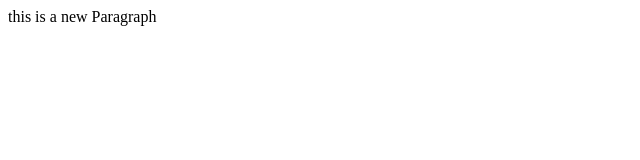
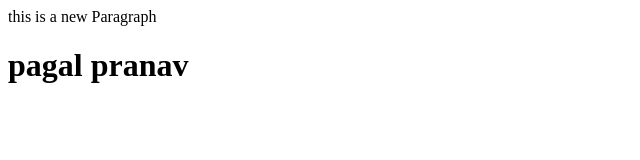
Before and after one commit to PranavJejurkar/localrepo, a plain HTML site: page index.html in a window 1280 px wide. Shown: the whole page, without its empty margins (0-640 px from the left). Drawn offline with Linux system fonts and the light colour scheme.

Commit message:
update1.1

```diff
--- a/index.html
+++ b/index.html
@@ -1 +1,2 @@
 <p>this is a new Paragraph</p>
+<h1>pagal pranav</h1>
```
